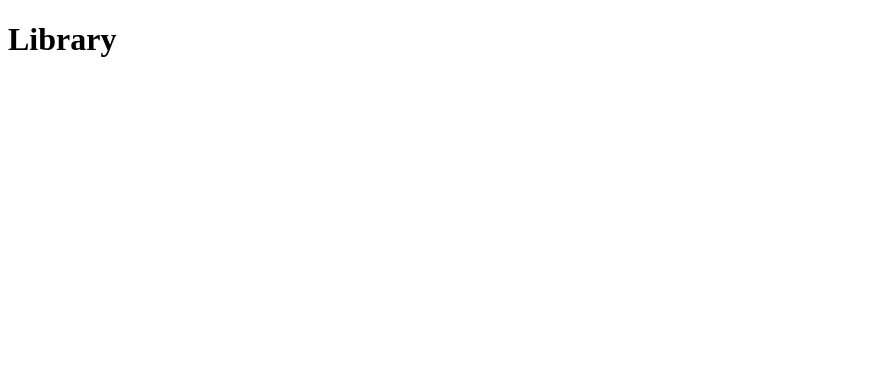
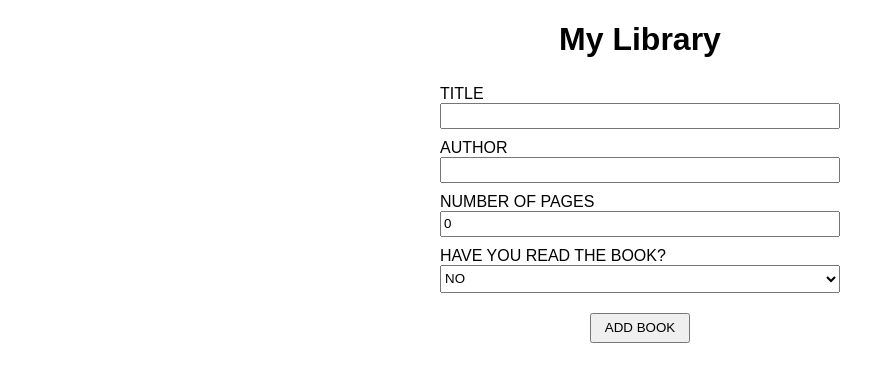
Before and after one commit to thalesleite/project_library, a plain HTML site: page index.html in a window 1280 px wide. Shown: the whole page, without its empty margins (0-895 px from the left). Drawn offline with Linux system fonts and the light colour scheme.

Commit message:
add form to add books and get data from form

```diff
--- a/css/style.css
+++ b/css/style.css
@@ -0,0 +1,51 @@
+body {
+  font-family: "Robot", sans-serif;
+  margin: 0;
+}
+
+.container {
+  display: flex;
+  justify-content: center;
+  flex-wrap: wrap;
+
+  h1 {
+    width: 100%;
+    text-align: center;
+  }
+
+  .form {
+    width: 800px;
+
+    form {
+      display: flex;
+      flex-wrap: wrap;
+      justify-content: center;
+      width: 100%;
+
+      div {
+        display: flex;
+        justify-content: center;
+        flex-direction: column;
+        width: 400px;
+        margin: 5px;
+        text-transform: uppercase;
+
+        input {
+          height: 20px;
+        }
+
+        select {
+          height: 28px;
+        }
+
+        button {
+          align-self: center;
+          margin-top: 10px;
+          height: 30px;
+          width: 100px;
+          text-transform: uppercase;
+        }
+      }
+    }
+  }
+}
--- a/index.html
+++ b/index.html
@@ -3,11 +3,52 @@
   <head>
     <meta charset="UTF-8" />
     <meta name="viewport" content="width=device-width, initial-scale=1.0" />
+    <link rel="preconnect" href="https://fonts.googleapis.com" />
+    <link rel="preconnect" href="https://fonts.gstatic.com" crossorigin />
+    <link
+      href="https://fonts.googleapis.com/css2?family=Roboto:ital,wght@0,100;0,300;0,400;0,500;0,700;0,900;1,100;1,300;1,400;1,500;1,700;1,900&display=swap"
+      rel="stylesheet"
+    />
     <link rel="stylesheet" href="/css/style.css" />
     <title>Library</title>
   </head>
   <body>
-    <h1>Library</h1>
+    <div class="container">
+      <h1>My Library</h1>
+
+      <section class="form">
+        <form action="#" id="formBook">
+          <div>
+            <label for="title">title</label>
+            <input type="text" id="title" />
+          </div>
+
+          <div>
+            <label for="author">author</label>
+            <input type="text" id="author" />
+          </div>
+
+          <div>
+            <label for="pages">number of pages</label>
+            <input type="number" id="pages" value="0" />
+          </div>
+
+          <div>
+            <label for="read">have you read the book?</label>
+            <select name="read" id="read">
+              <option value="0">NO</option>
+              <option value="1">YES</option>
+            </select>
+          </div>
+
+          <div>
+            <button type="submit">Add book</button>
+          </div>
+        </form>
+      </section>
+
+      <section class="books"></section>
+    </div>
 
     <script src="/js/index.js"></script>
   </body>
--- a/js/index.js
+++ b/js/index.js
@@ -1 +1,41 @@
-console.log("Hello!!!")
+const formbook = document.getElementById("formBook")
+const myLibrary = []
+
+formbook.addEventListener("submit", (e) => {
+  e.preventDefault()
+  const title = document.getElementById("title").value
+  const author = document.getElementById("author").value
+  const pages = document.getElementById("pages").value
+  const read = document.getElementById("read").value === "1" ? true : false
+
+  const book = {
+    title,
+    author,
+    pages,
+    read,
+  }
+
+  addBookToLibrary(book)
+  console.log("submitted!!!", book)
+  clear()
+})
+
+function clear() {
+  document.getElementById("title").value = ""
+  document.getElementById("author").value = ""
+  document.getElementById("pages").value = 0
+  document.getElementById("read").value = "0"
+}
+
+function Book(title, author, pages, read) {
+  this.title = title
+  this.author = author
+  this.pages = pages
+  this.read = read
+}
+
+function addBookToLibrary(data) {
+  const book = new Book(data.title, data.author, data.pages, data.read)
+  myLibrary.push(book)
+  console.log("myLibrary: ", myLibrary)
+}
```
